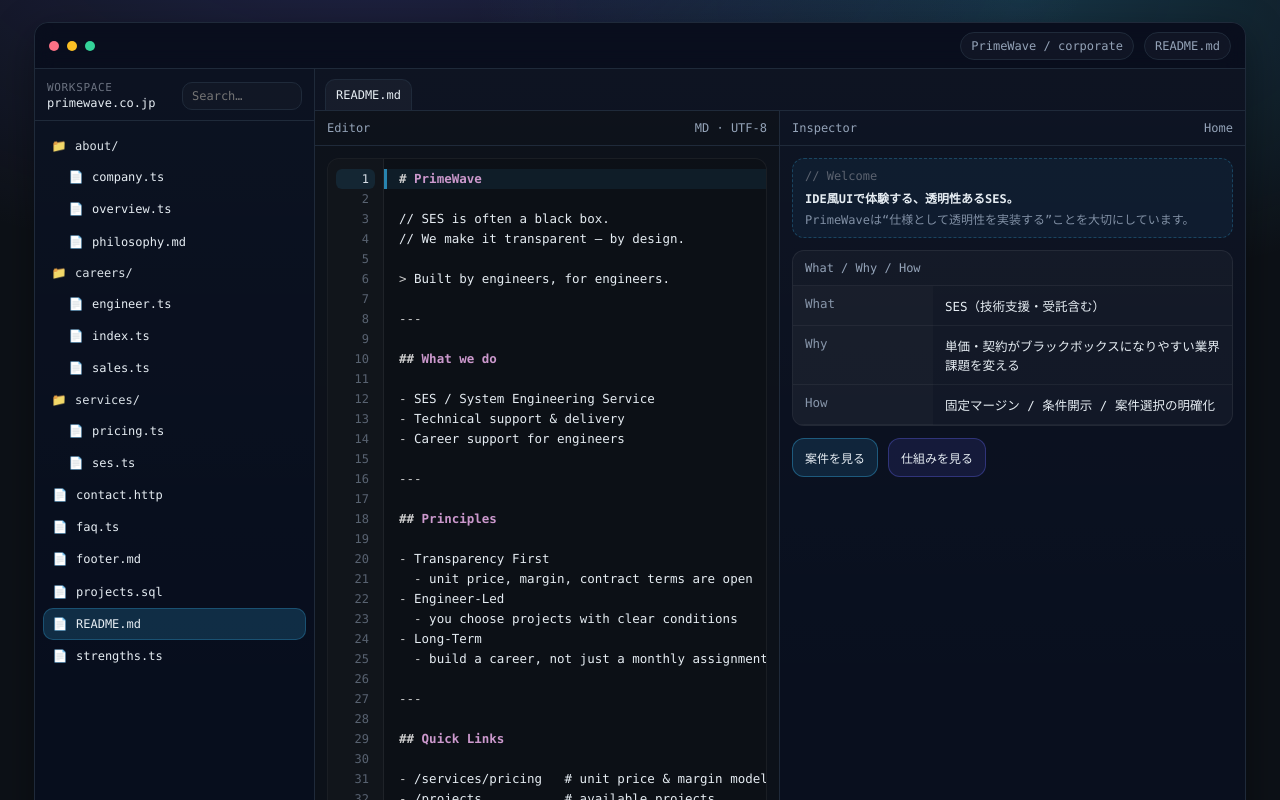
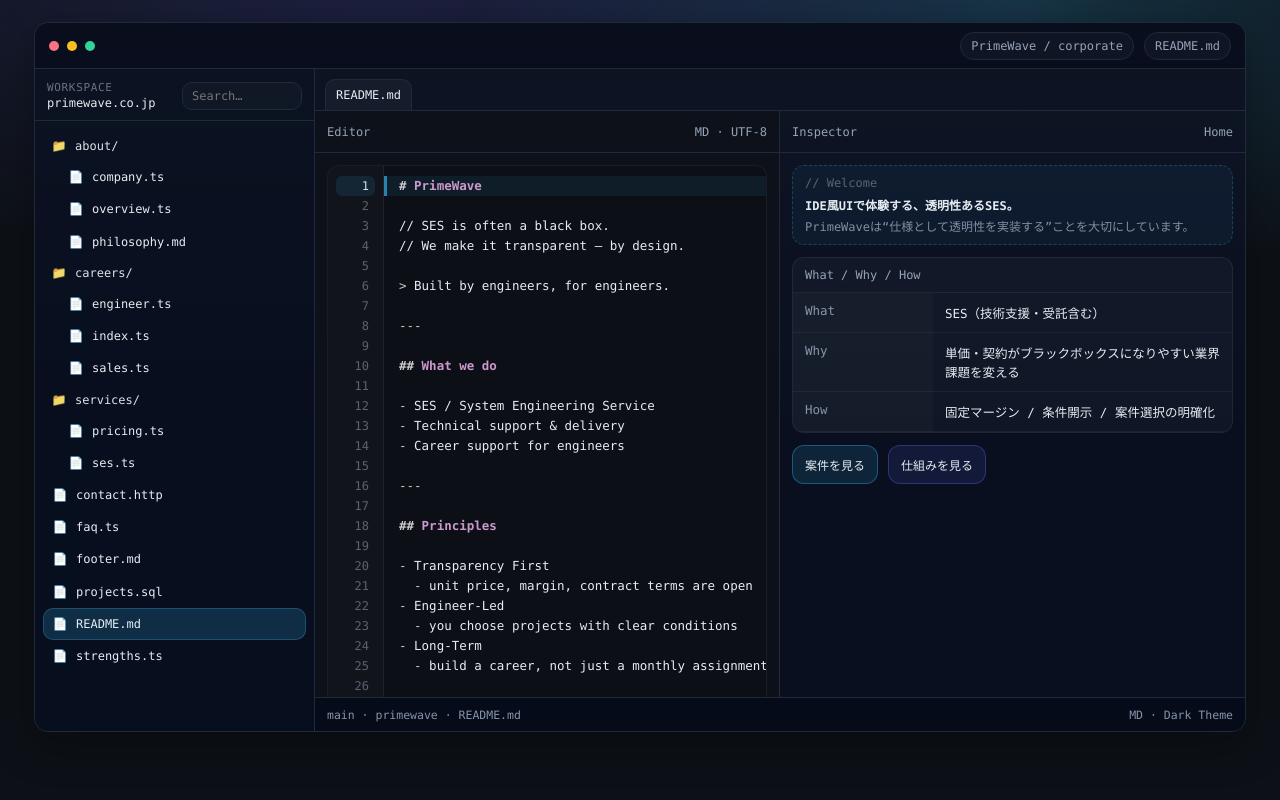
Before and after one commit to 8yabusa/primewave-ide, a Next.js app: page / in a window 1280 px wide. Shown: the top 800 px of the page. Built offline with nearby package versions, Linux system fonts and the light colour scheme.

Commit message:
IDEの幅を固定

```diff
--- a/src/app/globals.css
+++ b/src/app/globals.css
@@ -29,3 +29,10 @@
   font-family:var(--sans);
 }
 a{ color:inherit; }
+
+/* SplitPane: 画面が狭いときは1カラムに */
+@media (max-width: 980px) {
+  ._split_fix {
+    grid-template-columns: 1fr !important;
+  }
+}
--- a/src/components/IdeShell.tsx
+++ b/src/components/IdeShell.tsx
@@ -92,6 +92,9 @@
           overflow: "hidden",
           boxShadow: "var(--shadow)",
           background: `linear-gradient(180deg, rgba(255,255,255,.03), transparent 60%), var(--panel)`,
+          height: "calc(100vh - 90px)",
+          minHeight: 560,
+          maxHeight: 820,
         }}
       >
         {/* Topbar */}
@@ -124,9 +127,9 @@
         </div>
 
         {/* Main */}
-        <div style={{ display: "grid", gridTemplateColumns: "280px 1fr", minHeight: 640 }}>
+        <div style={{ display: "grid", gridTemplateColumns: "280px 1fr", height: "calc(100% - 46px)",minHeight: 0,}}>
           <SidebarTree tree={tree} activePath={activePath} onOpen={open} />
-          <div style={{ minWidth: 0, display: "flex", flexDirection: "column" }}>
+          <div style={{ minWidth: 0, minHeight: 0, display: "flex", flexDirection: "column" }}>
             <TabsBar
               tabs={tabs.map((t) => ({ ...t, label: findPageByPath(t.path)?.tabLabel ?? t.path }))}
               activePath={activePath}
--- a/src/components/SplitPane.tsx
+++ b/src/components/SplitPane.tsx
@@ -4,32 +4,94 @@
 
 export default function SplitPane({ page }: { page: PageDef }) {
   return (
-    <div style={{ display: "grid", gridTemplateColumns: "1fr 1fr", flex: 1, minHeight: 0 }}>
-      <div style={{ borderRight: "1px solid var(--border)", background: "rgba(13,17,23,.75)", minWidth: 0 }}>
-        <div style={{ display: "flex", alignItems: "center", justifyContent: "space-between", padding: "10px 12px", borderBottom: "1px solid var(--border)", fontFamily: "var(--mono)", fontSize: 12, color: "var(--muted)" }}>
+    <div
+      className="_split_fix"
+      style={{
+        display: "grid",
+        gridTemplateColumns: "1fr 1fr",
+        flex: 1,
+        minHeight: 0,
+        height: "100%",
+      }}
+    >
+      {/* Editor */}
+      <div
+        style={{
+          borderRight: "1px solid var(--border)",
+          background: "rgba(13,17,23,.75)",
+          minWidth: 0,
+          minHeight: 0,
+          display: "flex",
+          flexDirection: "column",
+        }}
+      >
+        <div
+          style={{
+            flex: "0 0 42px",
+            display: "flex",
+            alignItems: "center",
+            justifyContent: "space-between",
+            padding: "10px 12px",
+            borderBottom: "1px solid var(--border)",
+            fontFamily: "var(--mono)",
+            fontSize: 12,
+            color: "var(--muted)",
+          }}
+        >
           <div>Editor</div>
           <div>{page.language.toUpperCase()} · UTF-8</div>
         </div>
-        <div style={{ padding: 12, height: "calc(100% - 42px)", overflow: "auto" }}>
+
+        <div
+          style={{
+            padding: 12,
+            flex: "1 1 auto",
+            minHeight: 0,
+            overflow: "auto",
+          }}
+        >
           <CodeViewer code={page.leftCode} language={page.language} />
         </div>
       </div>
 
-      <div style={{ background: "rgba(2,6,23,.22)", minWidth: 0 }}>
-        <div style={{ display: "flex", alignItems: "center", justifyContent: "space-between", padding: "10px 12px", borderBottom: "1px solid var(--border)", fontFamily: "var(--mono)", fontSize: 12, color: "var(--muted)" }}>
+      {/* Inspector */}
+      <div
+        style={{
+          background: "rgba(2,6,23,.22)",
+          minWidth: 0,
+          minHeight: 0,
+          display: "flex",
+          flexDirection: "column",
+        }}
+      >
+        <div
+          style={{
+            flex: "0 0 42px",
+            display: "flex",
+            alignItems: "center",
+            justifyContent: "space-between",
+            padding: "10px 12px",
+            borderBottom: "1px solid var(--border)",
+            fontFamily: "var(--mono)",
+            fontSize: 12,
+            color: "var(--muted)",
+          }}
+        >
           <div>{page.inspector.title}</div>
           <div>{page.inspector.subtitle ?? ""}</div>
         </div>
-        <div style={{ padding: 12, height: "calc(100% - 42px)", overflow: "auto" }}>
+
+        <div
+          style={{
+            padding: 12,
+            flex: "1 1 auto",
+            minHeight: 0,
+            overflow: "auto",
+          }}
+        >
           <Inspector blocks={page.inspector.blocks} />
         </div>
       </div>
-
-      <style jsx global>{`
-        @media (max-width: 980px){
-          ._split_fix { grid-template-columns: 1fr !important; }
-        }
-      `}</style>
     </div>
   );
 }
```
